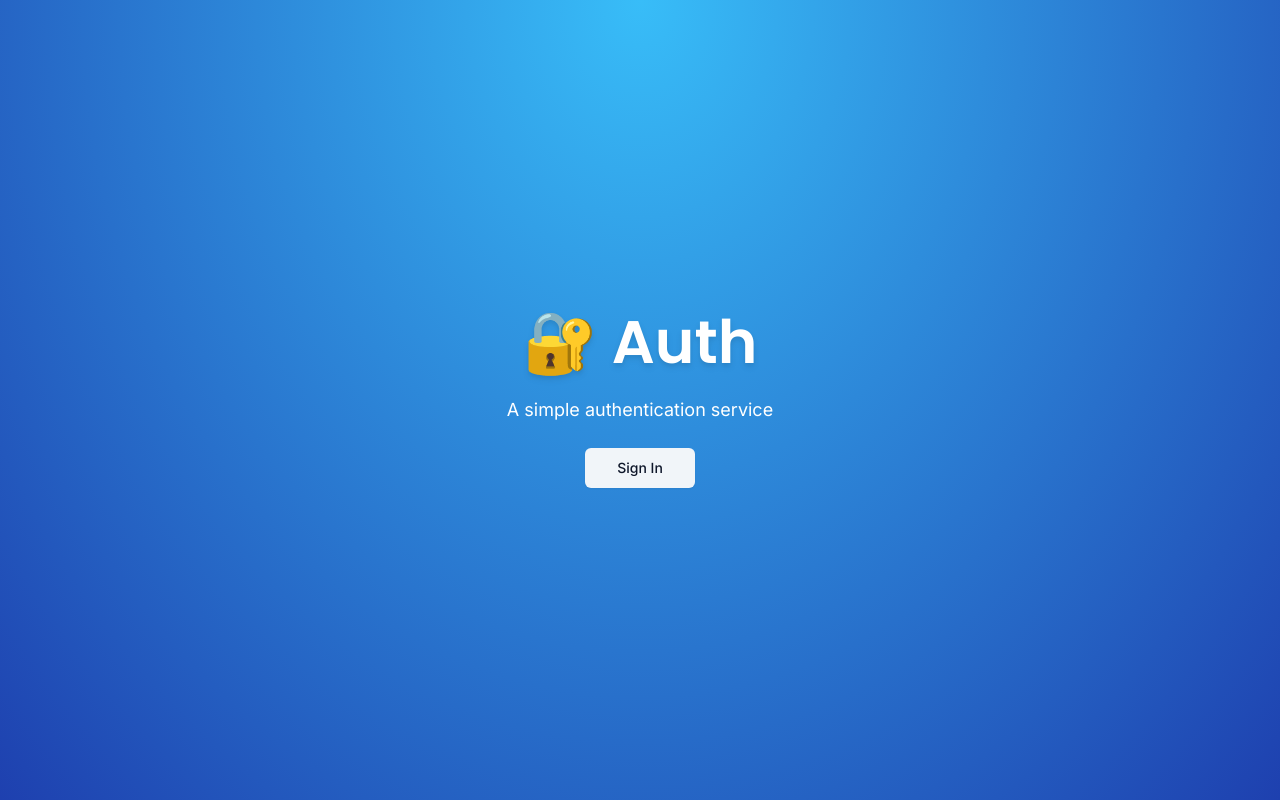
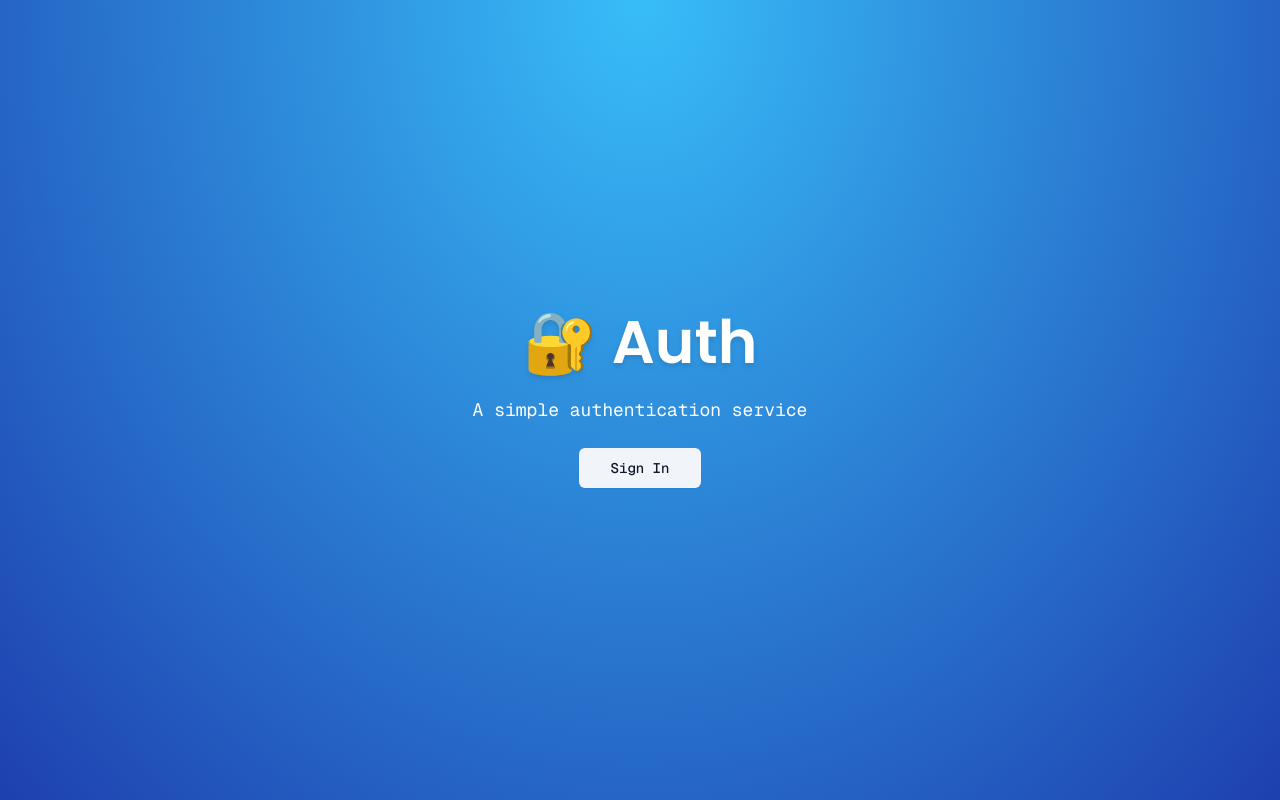
Before and after one commit to oguznsari/authentication, a Next.js app: page / in a window 1280 px wide. Built offline with nearby package versions, Linux system fonts and the light colour scheme; no server answers.

Commit message:
added font -> Geist from vercel [mono]

```diff
--- a/app/layout.tsx
+++ b/app/layout.tsx
@@ -1,12 +1,11 @@
 import type { Metadata } from "next";
-import { Inter } from "next/font/google";
+// import { GeistSans } from "geist/font/sans";
+import { GeistMono } from "geist/font/mono";
 import { SessionProvider } from "next-auth/react";
 
 import "./globals.css";
 import { auth } from "@/auth";
 import { Toaster } from "@/components/ui/sonner";
-
-const inter = Inter({ subsets: ["latin"] });
 
 export const metadata: Metadata = {
   title: "Create Next App",
@@ -22,7 +21,7 @@
   return (
     <SessionProvider session={session}>
       <html lang="en">
-        <body className={inter.className}>
+        <body className={GeistMono.className}>
           <Toaster />
           {children}
         </body>
--- a/package.json
+++ b/package.json
@@ -25,6 +25,7 @@
     "bcryptjs": "^2.4.3",
     "class-variance-authority": "^0.7.0",
     "clsx": "^2.1.0",
+    "geist": "^1.2.0",
     "next": "14.0.4",
     "next-auth": "^5.0.0-beta.4",
     "next-themes": "^0.2.1",
```
Also changed, not shown: 1 other file (tests, documents, lock files or other folders).
